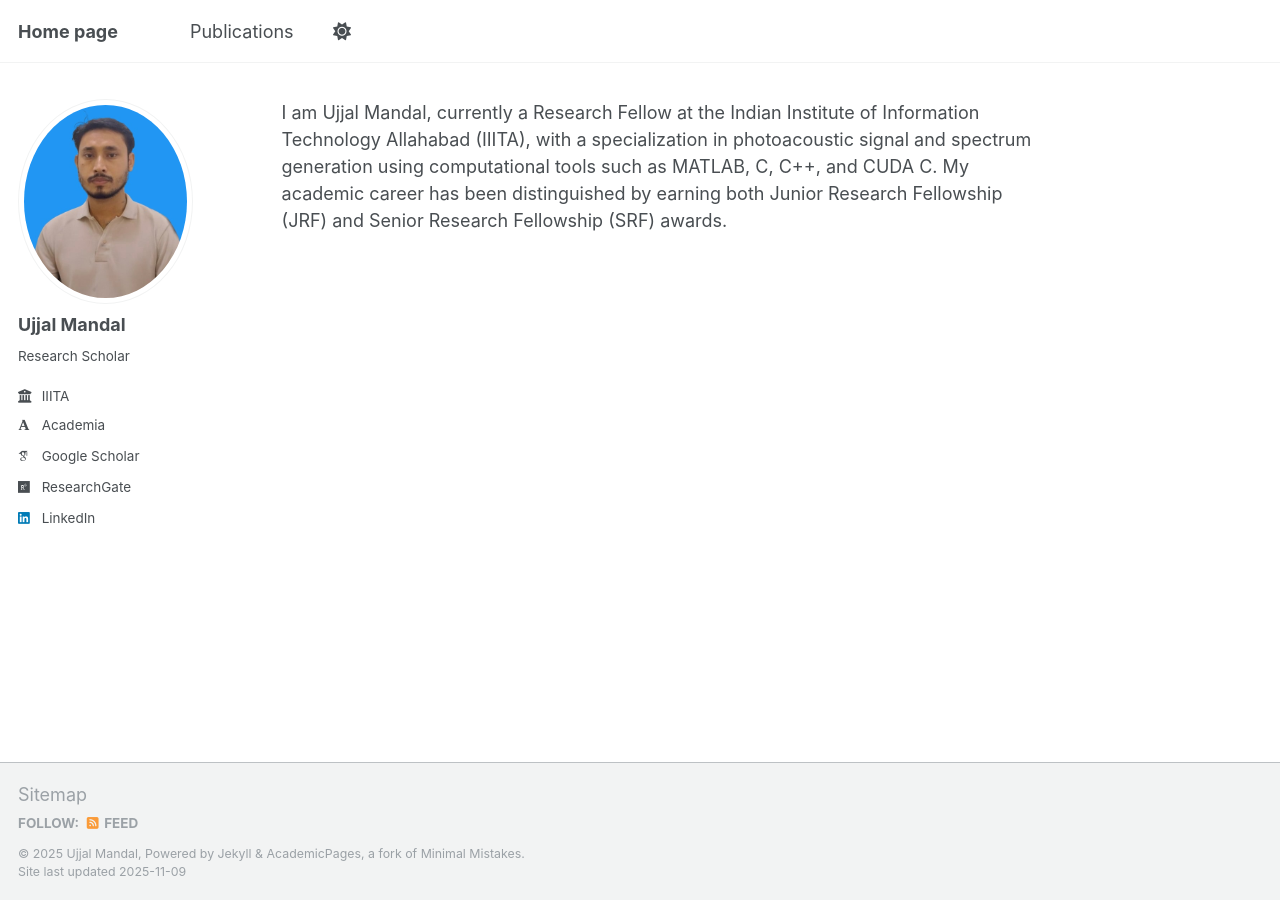
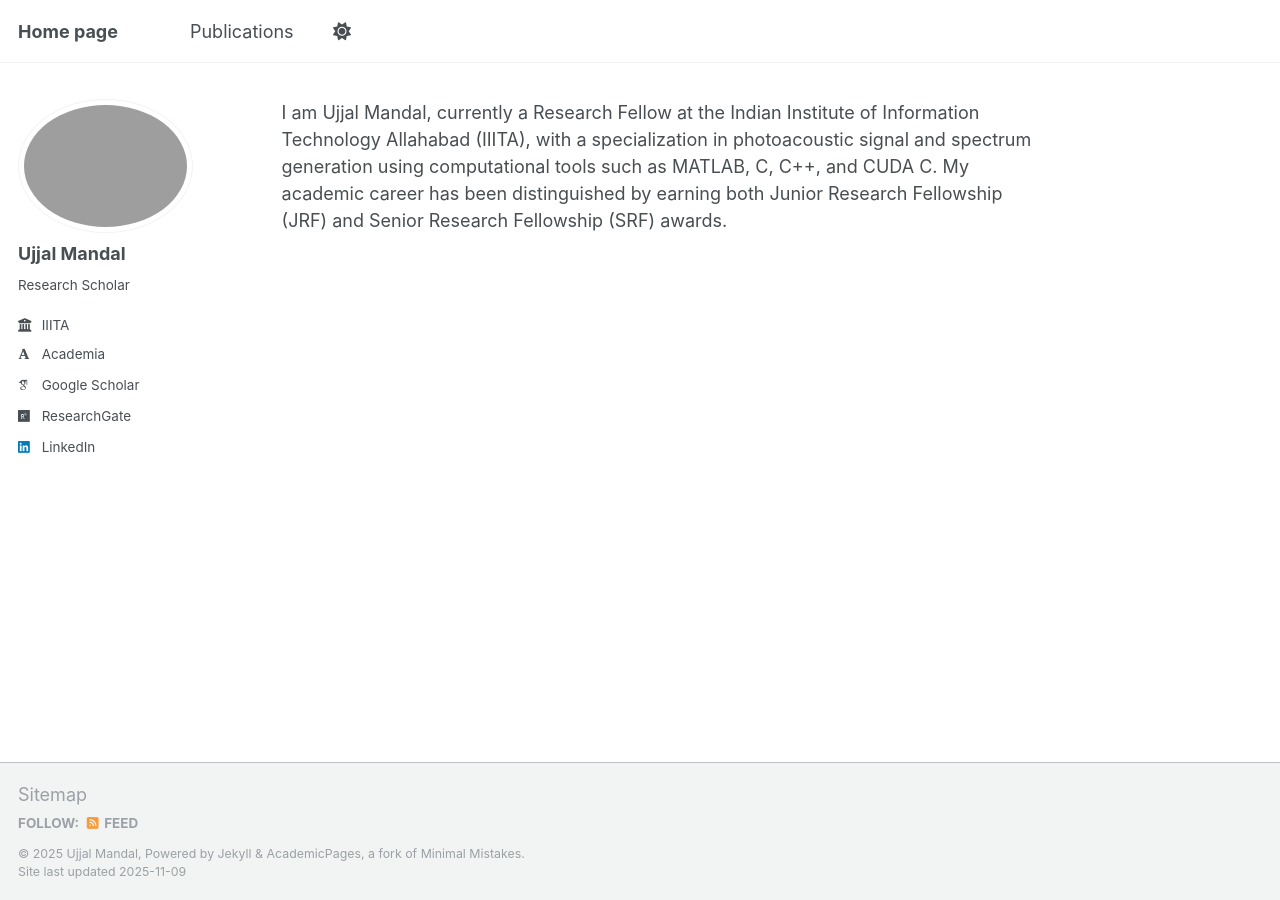
Before and after one commit to mandalujjal/mandalujjal.github.io, a Jekyll site: the page built from _pages/about.md, in a window 1280 px wide. Built offline with Jekyll 4.4.1, drawn with Linux system fonts in a browser that asks for light colours; some web fonts are replaced; a script that is not in the unit is left out.

Commit message:
Update _config.yml

```diff
--- a/_config.yml
+++ b/_config.yml
@@ -22,7 +22,7 @@ repository               : "mandalujjal/mandalujjal.github.io"
 #               Additional customization can be done by editing /_includes/author-profile.html
 author:
   # Biographic information
-  avatar           : "umw.jpeg"
+  avatar           : #"umw.jpeg"
   name             : "Ujjal Mandal"
   pronouns         : # example: "she/her"
   bio              : "Research Scholar"
```
